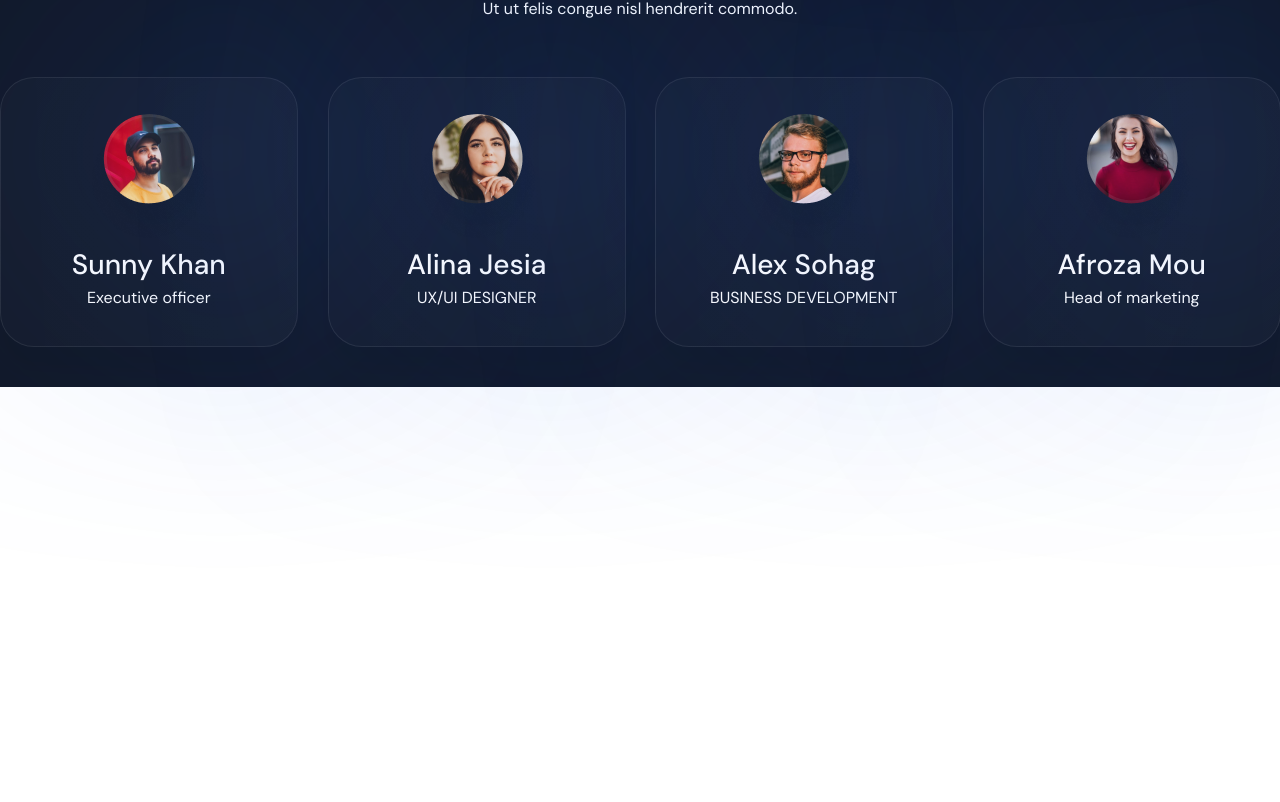
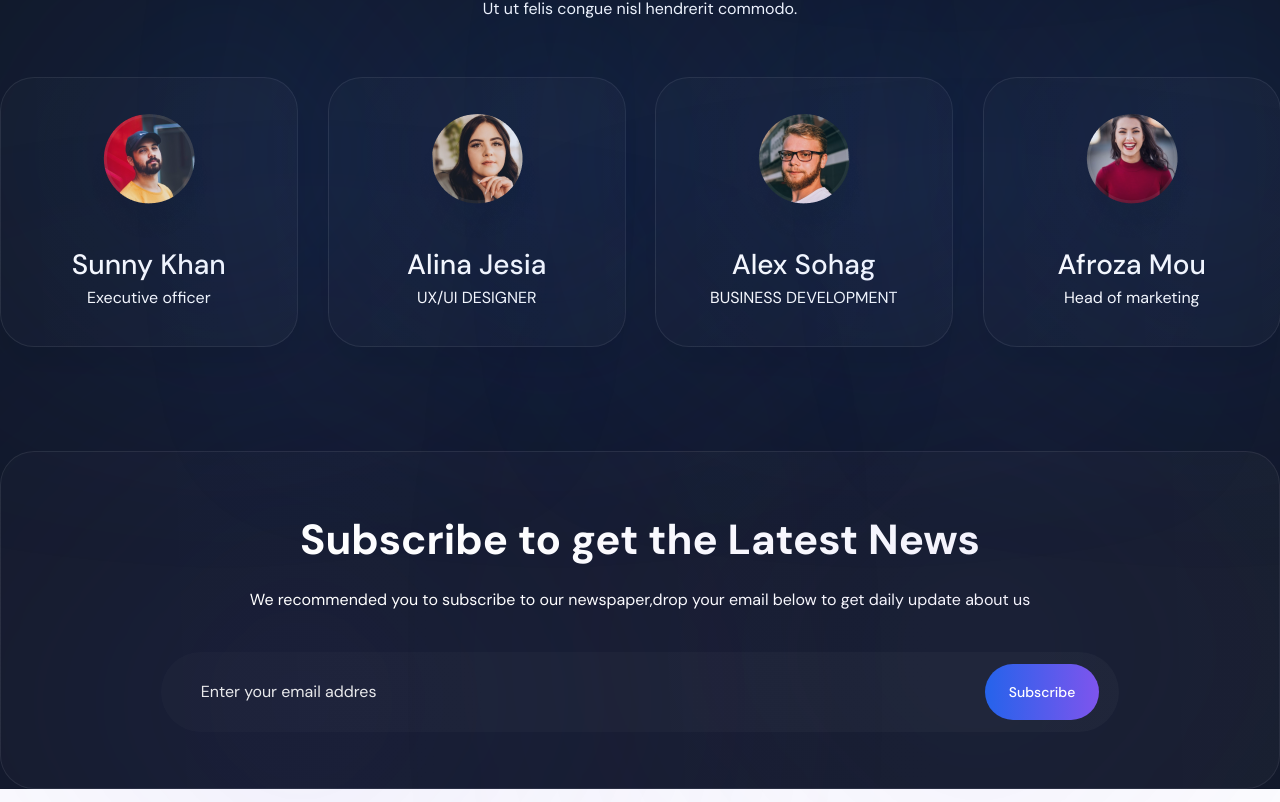
Before and after one commit to shohjahon-asqarov/virtuality, a React (Create React App) app: page / in a window 1280 px wide. Shown: the part 3245-4047 px from the top of the page. Before the commit the page ends 3632 px from the top, so only its background shows below. Built offline with nearby package versions, Linux system fonts and the light colour scheme.

Commit message:
add contact section

```diff
--- a/src/App.jsx
+++ b/src/App.jsx
@@ -17,6 +17,7 @@ import Services from './components/Services';
 import Devider from './ui/Devider';
 import About from './components/About';
 import OurTeam from './components/OurTeam';
+import Contact from './components/Contact';
 
 
 export default function App() {
@@ -36,6 +37,8 @@ export default function App() {
         <About />
         <Devider />
         <OurTeam />
+        <Devider />
+        <Contact />
       </div>
     </div>
   )
--- /dev/null
+++ b/src/components/Contact.jsx
@@ -0,0 +1,15 @@
+import TopContact from '../ui/TopContact'
+import InputGroup from '../ui/InputGroup'
+
+function Contact() {
+    return (
+        <section id='contact' data-aos-duration="1000" data-aos="fade-up" className='container'>
+            <div className="flex bg-card-bg py-14 rounded-card-border flex-col border contact">
+                <TopContact title={'Subscribe to get the Latest News'} info='We recommended you to subscribe to our newspaper,drop your email below to get daily update about us' />
+                <InputGroup />
+            </div>
+        </section>
+    )
+}
+
+export default Contact
```
